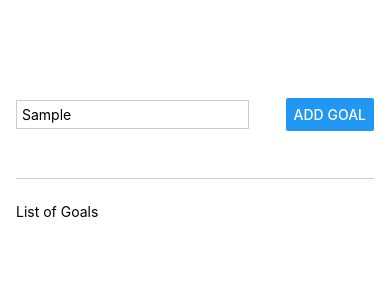
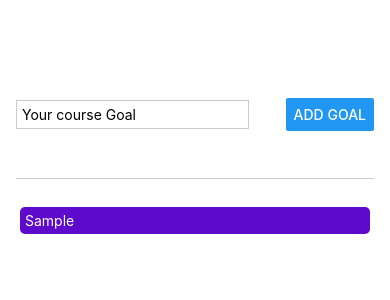
Before and after one commit to StuLast/goals-demo-react-native-app, a React Native app: screen / in a window 390 px wide. Both pictures are taken after typing "Sample" into the empty fields and a click on the button "ADD GOAL". Shown: the top 300 px of the page. Built offline with nearby package versions, Linux system fonts and the light colour scheme.

Commit message:
handle adding to array and array rendering

```diff
--- a/App.js
+++ b/App.js
@@ -1,15 +1,21 @@
 import { useState } from 'react'
-import { Button, StyleSheet, Text, TextInput, View } from 'react-native';
+import { Button, FlatList, StyleSheet, Text, TextInput, View } from 'react-native';
 
 export default function App() {
   const [goalText, setGoalText] = useState('');
+  const [goals, setGoals] = useState ([]);
 
   const handleChangeGoalText = (text) => {
     setGoalText(text);
   }
 
   const handleSubmit = () => {
-    console.log(goalText);
+    if(goalText.length < 3)
+    {
+      return;
+    }
+    setGoals((currentGoals) => [...currentGoals, goalText]);
+    setGoalText('');
   }
 
   return (
@@ -24,9 +30,17 @@ export default function App() {
         <Button title="Add Goal" onPress={handleSubmit} />
       </View>
       <View style={styles.goalsContainer}>
-        <Text>
-          List of Goals
-        </Text>
+        <FlatList
+          data={goals}
+          keyExtractor={item => item}
+          renderItem={({item}) => {
+            return (
+              <View style={styles.goalItemContainer}>
+                <Text style={styles.goalItem}>{item}</Text>
+              </View>
+            )
+          }}
+        />
       </View>
     </View>
   );
@@ -56,5 +70,14 @@ const styles = StyleSheet.create({
     width: '65%',
     padding: 5,
     marginRight: 8
+  },
+  goalItemContainer: {
+    margin: 4,
+    borderRadius: 5,
+    backgroundColor: '#5e0acc',
+    padding: 5
+  },
+  goalItem: {
+    color: 'white'
   }
 });
```
